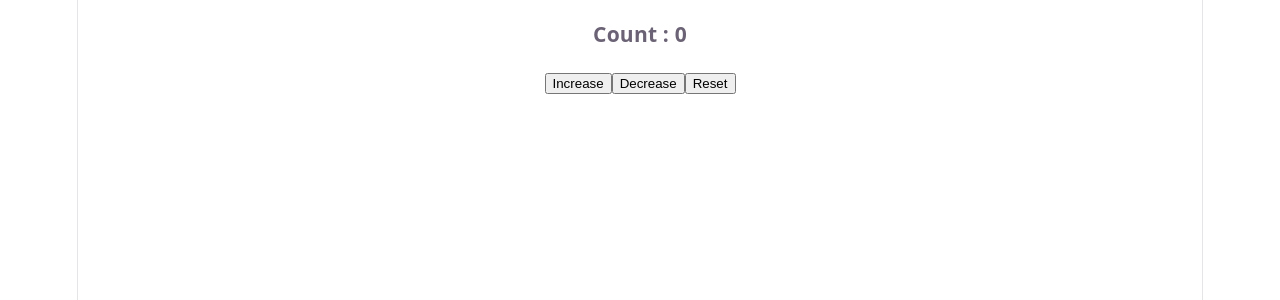
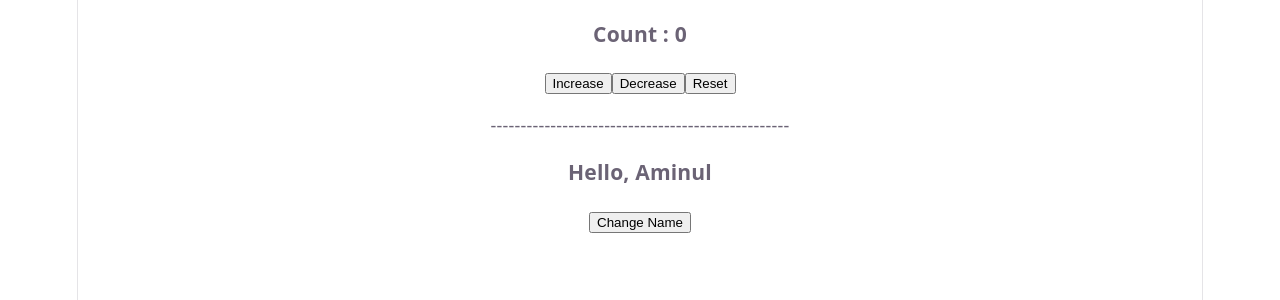
Before and after one commit to aminulislamdev/programming-hero-module-28, a React (Vite) app in the folder event-state/: page / in a window 1280 px wide. Shown: the top 300 px of the page. Built offline with nearby package versions, Linux system fonts and the light colour scheme.

Commit message:
Add name changer with useState

```diff
--- a/event-state/src/App.tsx
+++ b/event-state/src/App.tsx
@@ -1,10 +1,12 @@
 import Counter from "./Counter"
+import NameChanger from "./NameChanger"
 
 function App() {
 
   return (
     <>
       <Counter></Counter>
+      <NameChanger></NameChanger>
     </>
   )
 }
--- /dev/null
+++ b/event-state/src/NameChanger.tsx
@@ -0,0 +1,24 @@
+import { useState } from "react";
+
+const NameChanger = () => {
+
+  const [name, setName] = useState("Aminul");
+
+  const handleNameChange = () => {
+    if (name === "Aminul") {
+      setName("Developer")
+    } else {
+      setName("Aminul")
+    }
+  }
+
+  return (
+    <div>
+      <p>--------------------------------------------------</p>
+      <h3>Hello, {name}</h3>
+      <button onClick={handleNameChange}>Change Name</button>
+    </div>
+  );
+};
+
+export default NameChanger;
```
